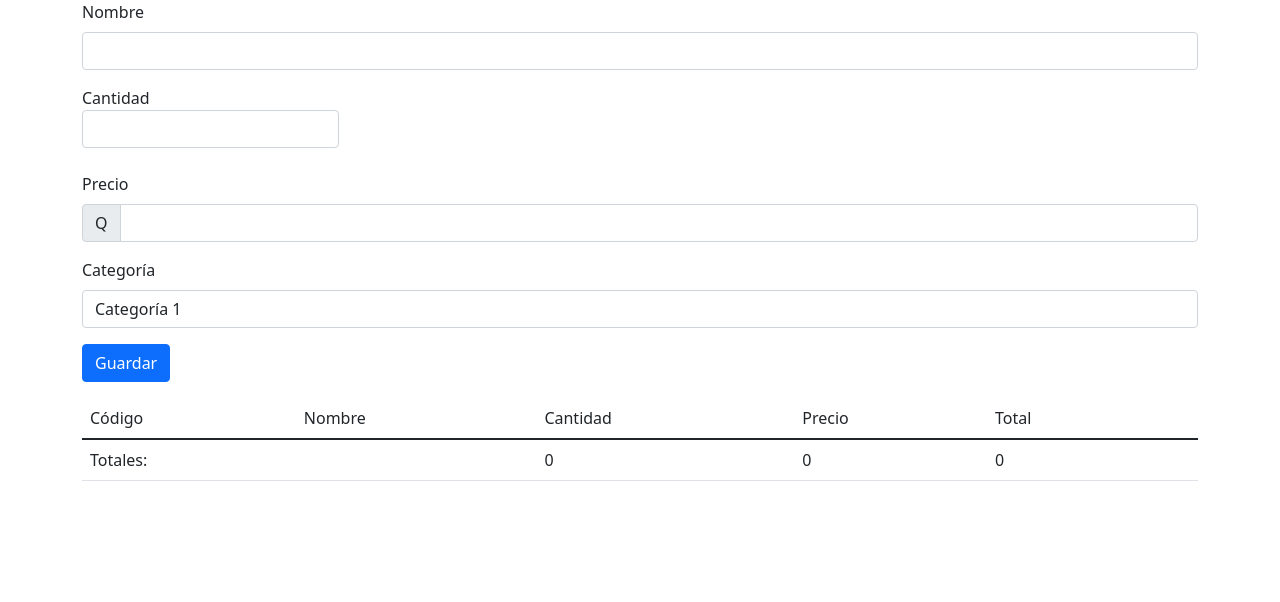
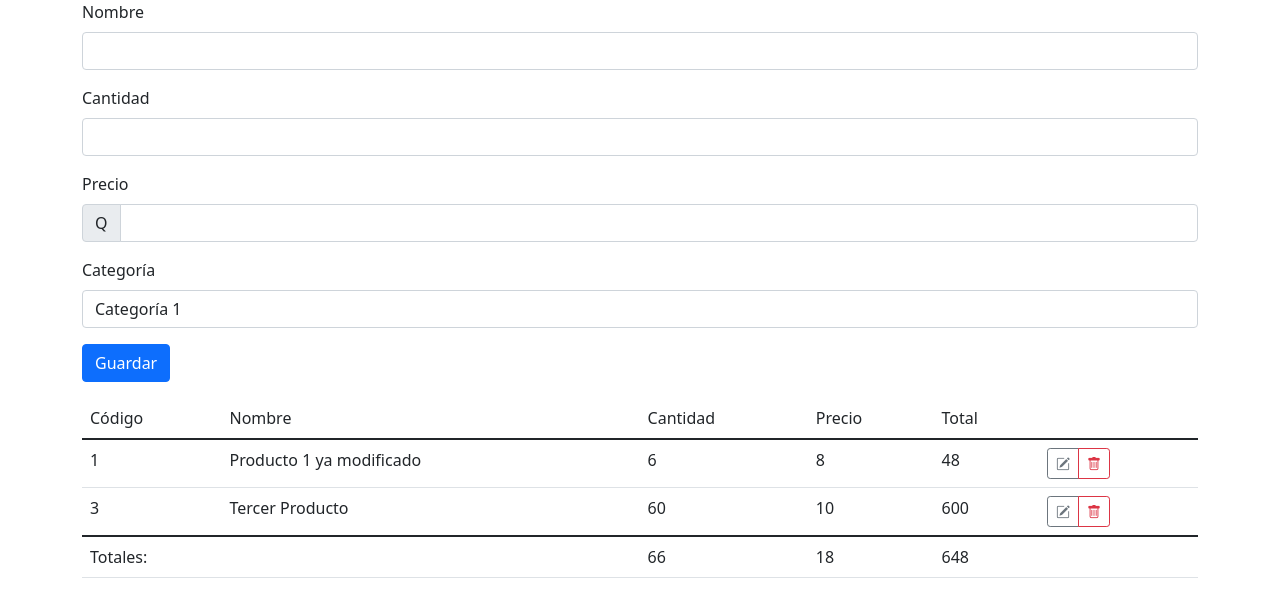
Before and after one commit to juanovandob/bootcamp-js-2021, a plain HTML site: page index.html in a window 1280 px wide. Drawn offline with nearby package versions, Linux system fonts and the light colour scheme.

Commit message:
Redux - table edit and delete

```diff
--- /dev/null
+++ b/index-v2.js
@@ -0,0 +1,243 @@
+
+const form = document.getElementsByTagName("form")[0];
+
+/** @type {HTMLInputElement} */
+const inputCodigo = document.getElementById("codigo");
+
+/** @type {HTMLInputElement} */
+const inputNombre = document.getElementById("nombre");
+
+/** @type {HTMLInputElement} */
+const inputCantidad = document.getElementById("cantidad");
+
+/** @type {HTMLInputElement} */
+const inputPrecio = document.getElementById("precio");
+
+/** @type {HTMLInputElement} */
+const selectCategoria = document.getElementById("categoria");
+
+const tbody = document.getElementsByTagName("tbody")[0];
+
+const cantidadTotalElement = document.getElementById("cantidad-total");
+const precioTotalElement = document.getElementById("precio-total");
+const granTotalElement = document.getElementById("gran-total");
+
+
+const preloadedState ={
+    producto: {},
+    productos: []
+};
+
+let indice = 0;
+const reducer = (state, action) => {
+    if(action.type == "producto-agregado")
+    {
+        indice++;
+        const producto = action.payload;
+        //originalmente es así, pero para no repetir mucho action.payload, se le asigna a una variable
+        //let total = action.payload.cantidad * action.payload.precio;   Queda asi
+        const total = producto.cantidad * producto.precio;
+        const codigo = indice;  //para mantener los nombres que estabamo usando
+        return {
+            ...state,
+            productos: [
+                ...state.productos,
+                {
+                    //...action.payload,
+                    ...producto,
+                    //codigo: indice,
+                    codigo,
+                    //total: total    - asi era originalmente y se simplifico a
+                    total
+                }
+                ]
+            }
+    }
+    if(action.type == "producto-modificado")
+    {
+        const producto = action.payload;
+        //Copio el arreglo original
+        const productos = state.productos.slice();
+        //recupero el codigo del producto a modificar
+        const codigo = producto.codigo;
+        const total = producto.cantidad * producto.precio;
+        const old = productos.find((item) => item.codigo == codigo);
+        //Encontrar la posicion en el arreglo del producto a modificar
+        const index = productos.indexOf(old);
+        //colocamos el producto ya modificado en la posicion del arreglo donde corresponde
+        productos[index] = {...producto, total};
+
+        //el estado de los productos existentes, mas el producto modificado
+        return {
+            ...state,
+            productos
+        }
+    }
+    if(action.type == "producto-eliminado")
+    {
+        //Para eliminar el producto solo vamos a filtrar el arreglo de productos que no sean iguales al seleccionado,
+        //y ese nuevo arreglo sin el eliminado se pinta en la UI
+        const codigo = action.payload.codigo;
+        const productos = state.productos.filter((item) => item.codigo != codigo);
+        return{
+            ...state,
+            productos
+        }
+    }
+    return state;
+};
+
+const store = Redux.createStore(reducer, preloadedState);
+
+let latestState;
+
+//Acá indicamos que es lo que se tiene que pintar en la UI - const unsuscribe ?
+store.subscribe(() => {
+    let currentState = store.getState();
+    if(currentState != latestState)
+    {
+        latestState = currentState;
+        console.log("estado: ", currentState);
+        renderTable(currentState.productos)
+    }
+});
+
+//FUNCIÓN QUE DIBUJA LAS FILAS DE LA TABLA
+function renderTable(productos){
+
+    //Retorna un nuevo arreglo de filas que contienen codigo html por cada producto
+
+    const filas = productos.map((item) => {
+        const tr = document.createElement("tr");
+        tr.innerHTML = `
+        <td>${item.codigo}</td>
+        <td>${item.nombre}</td>
+        <td>${item.cantidad}</td>
+        <td>${item.precio}</td>
+        <td>${item.total}</td>
+        <td>
+            <div class="btn-group">
+                <a title="Editar" href="#" class="btn btn-sm btn-outline-secondary">
+                    <i class="bi bi-pencil-square"></i>
+                </a>
+                <a title="Eliminar" href="#" class="btn btn-sm btn-outline-danger">
+                    <i class="bi bi-trash"></i>
+                </a>
+            </div>
+        </td>
+        `;
+        //const links = tr.getElementsByTagName("a");
+        //const editar = links[0];
+        //const eliminar = links[1];
+        const [editar, eliminar] = tr.getElementsByTagName("a");
+
+        //agregando eventos a los botones eliminar  y editar
+        eliminar.addEventListener("click", (event) => {
+            event.preventDefault();
+            store.dispatch({
+                type: "producto-eliminado",
+                payload:{
+                    codigo: item.codigo
+                }
+            })
+        });
+
+
+        return tr;
+    });
+    //Se limpia la pantalla para que no haya repeticiones
+    tbody.innerHTML= "";
+
+    //Por cada elemento que existe en la funcion, agrega un tr (fila)
+    filas.forEach((tr) => {
+        tbody.appendChild(tr);
+        });
+    /*
+    //para el footer de totales de la tabla
+    //Se crea un arreglo con las cantidads               --reduce toma dos valores y los suma y se asigna un valor inicial de 0
+    //const cantidadTotal = productos.map(x => x.cantidad).reduce((a,b) => a + b, 0);
+    const cantidadTotal = productos
+        .map(x => x.cantidad)
+        .reduce((a,b) => a + b, 0);
+
+    const precioTotal = productos
+        .map(x => x.precio)
+        .reduce((a,b) => a + b, 0);
+
+    // const granTotal = productos
+        .map(x => x.cantidad * x.precio)
+        .reduce((a,b) => a + b, 0);
+
+    //Como ya se calculó el total arriba queda asi
+
+    const granTotal = productos
+        .map(x => x.total)
+        .reduce((a,b) => a + b, 0);
+
+    cantidadTotalElement.innerText = cantidadTotal;
+    precioTotalElement.innerText = precioTotal;
+    granTotalElement.innerText = granTotal;
+        */
+
+    //PARA AHORRAR LINEAS DE CODIGO SE IMPLEMENTARIA DE LA SIGUIENTE FORMA
+    cantidadTotalElement.innerText = sum(productos, x => x.cantidad);
+    precioTotalElement.innerText = sum(productos, x => x.precio);
+    granTotalElement.innerText = sum(productos, x => x.total);
+
+    function sum(elementos, selector){
+        return elementos
+            .map(selector)
+            .reduce((a,b) => a + b, 0);
+    }
+
+}
+
+store.dispatch({
+    type: "producto-agregado",
+    payload:{
+        nombre: "prueba",
+        cantidad: 3,
+        precio: 10,
+        categoria: 2
+    }
+})
+
+store.dispatch({
+    type: "producto-modificado",
+    payload:{
+        codigo: 1,
+        nombre: "Producto 1 ya modificado",
+        cantidad: 6,
+        precio: 8,
+        categoria: 3
+    }
+})
+
+
+store.dispatch({
+    type: "producto-agregado",
+    payload:{
+        nombre: "prueba 3",
+        cantidad: 26,
+        precio: 18,
+        categoria: 3
+    }
+})
+
+
+store.dispatch({
+    type: "producto-agregado",
+    payload:{
+        nombre: "Tercer Producto",
+        cantidad: 60,
+        precio: 10,
+        categoria: 4
+    }
+})
+
+store.dispatch({
+    type: "producto-eliminado",
+    payload: {
+        codigo: 2
+    }
+})
--- a/index.html
+++ b/index.html
@@ -17,7 +17,7 @@
                 <input type="text" name="nombre" id="nombre" class="form-control">
             </div>
             <div class="mb-3">
-                <label for="cantidad" class="form-label">Cantidad</Cabel>
+                <label for="cantidad" class="form-label">Cantidad</label>
                     <input type="number" name="cantidad" id="cantidad" class="form-control">
                 </div>
             <div class="mb-3">
@@ -72,6 +72,7 @@
             </tfoot>
         </table>
     </main>
-    <script src="index.js"></script>
+    <script src="https://unpkg.com/redux@4.1.2/dist/redux.min.js"></script>
+    <script src="index-v2.js"></script>
 </body>
 </html>
```
Also changed, not shown: README.md.
